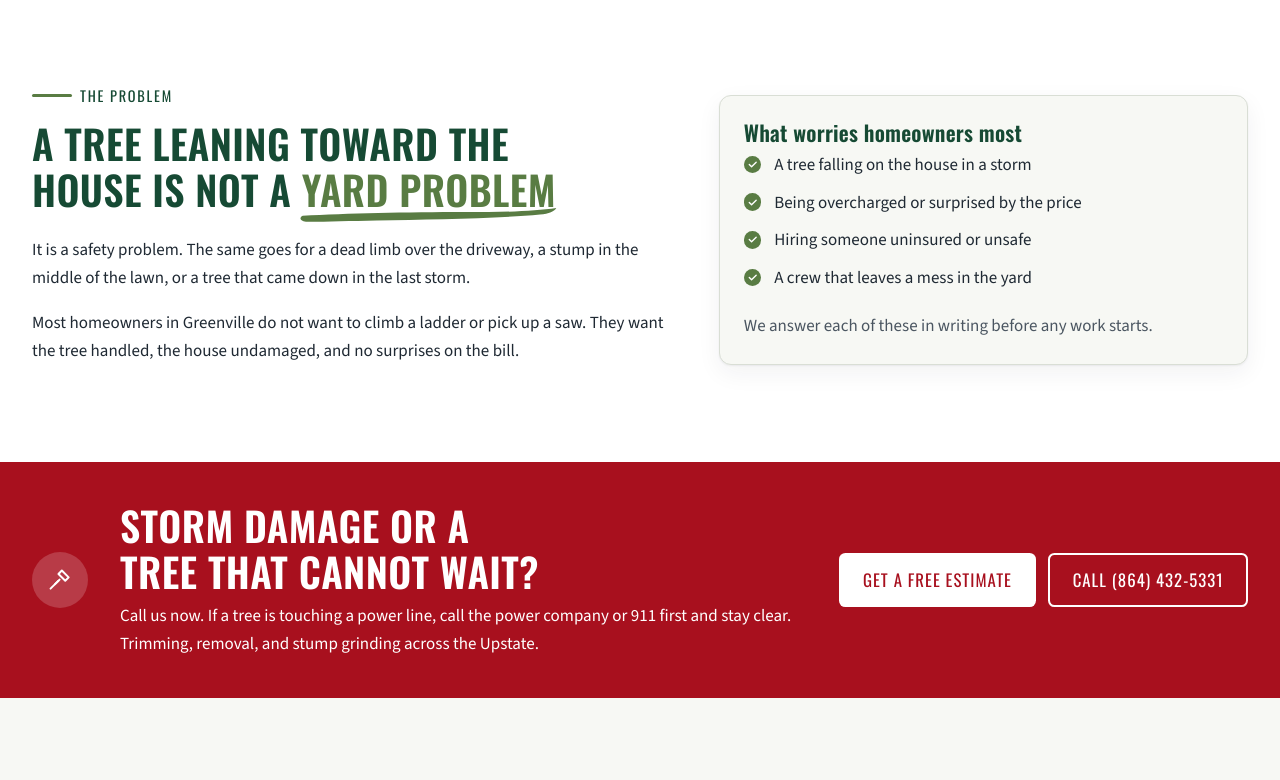
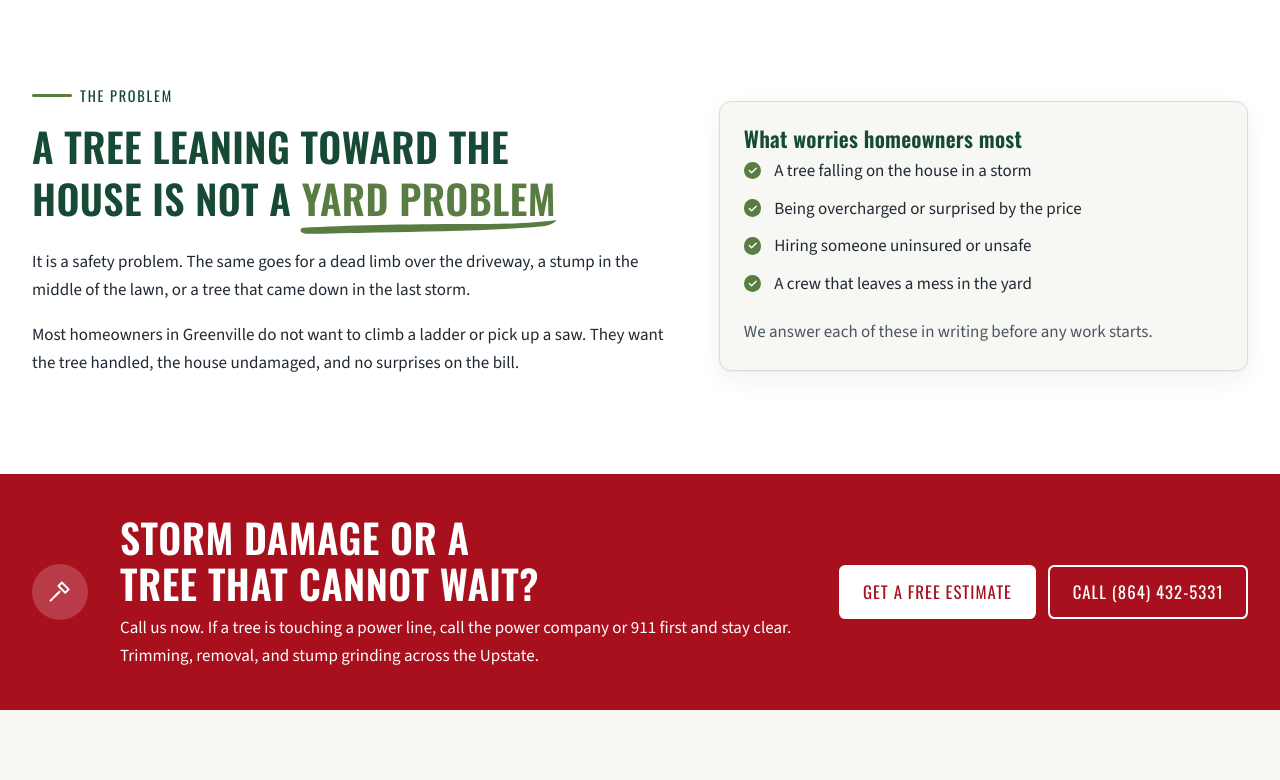
Before and after one commit to cliftonc0613/tree-service-greenville-sc, an Astro site: page / in a window 1280 px wide. Shown: the part 1580-2360 px from the top of the page. Built offline with nearby package versions, Linux system fonts and the light colour scheme; Astro itself is replaced by a stand-in of ours; no server answers.

Commit message:
style: add line height to headings with highlighted words
The brush stroke under .hl sits close to the next line of a wrapped heading.

Co-Authored-By: Claude Haiku 5.5 <noreply@anthropic.com>

```diff
--- a/src/styles/global.css
+++ b/src/styles/global.css
@@ -84,6 +84,9 @@ h1 { font-size: clamp(2.1rem, 5vw, 3.4rem); text-transform: uppercase; }
 h2 { font-size: clamp(1.7rem, 3.6vw, 2.5rem); text-transform: uppercase; }
 h3 { font-size: clamp(1.2rem, 2.4vw, 1.5rem); }
 
+/* Headings with a highlighted word: the brush stroke sits below the word, so give wrapped lines more room. */
+:is(h1, h2, h3):has(.hl) { line-height: 1.3; }
+
 p {
   margin: 0 0 1em;
 }
```
